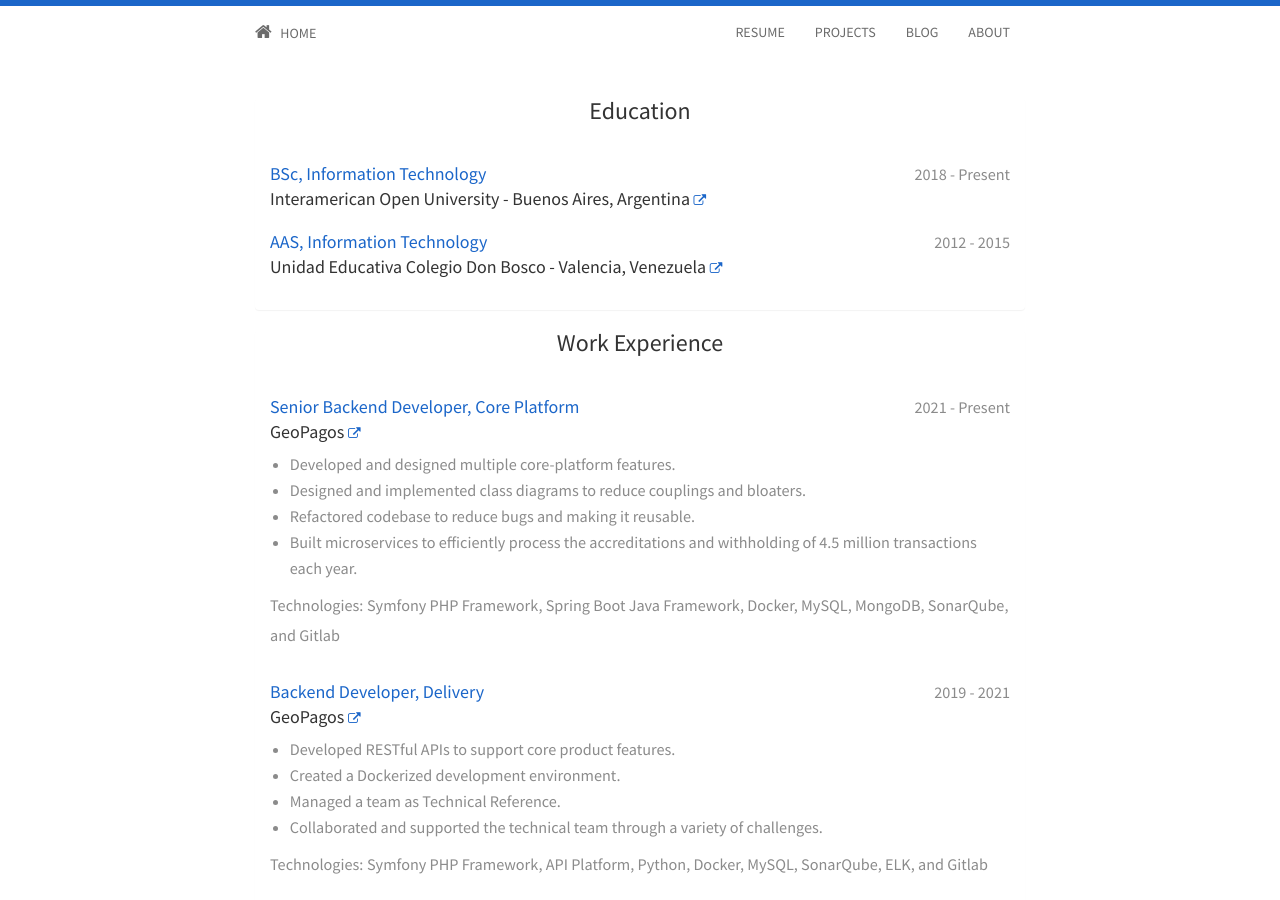
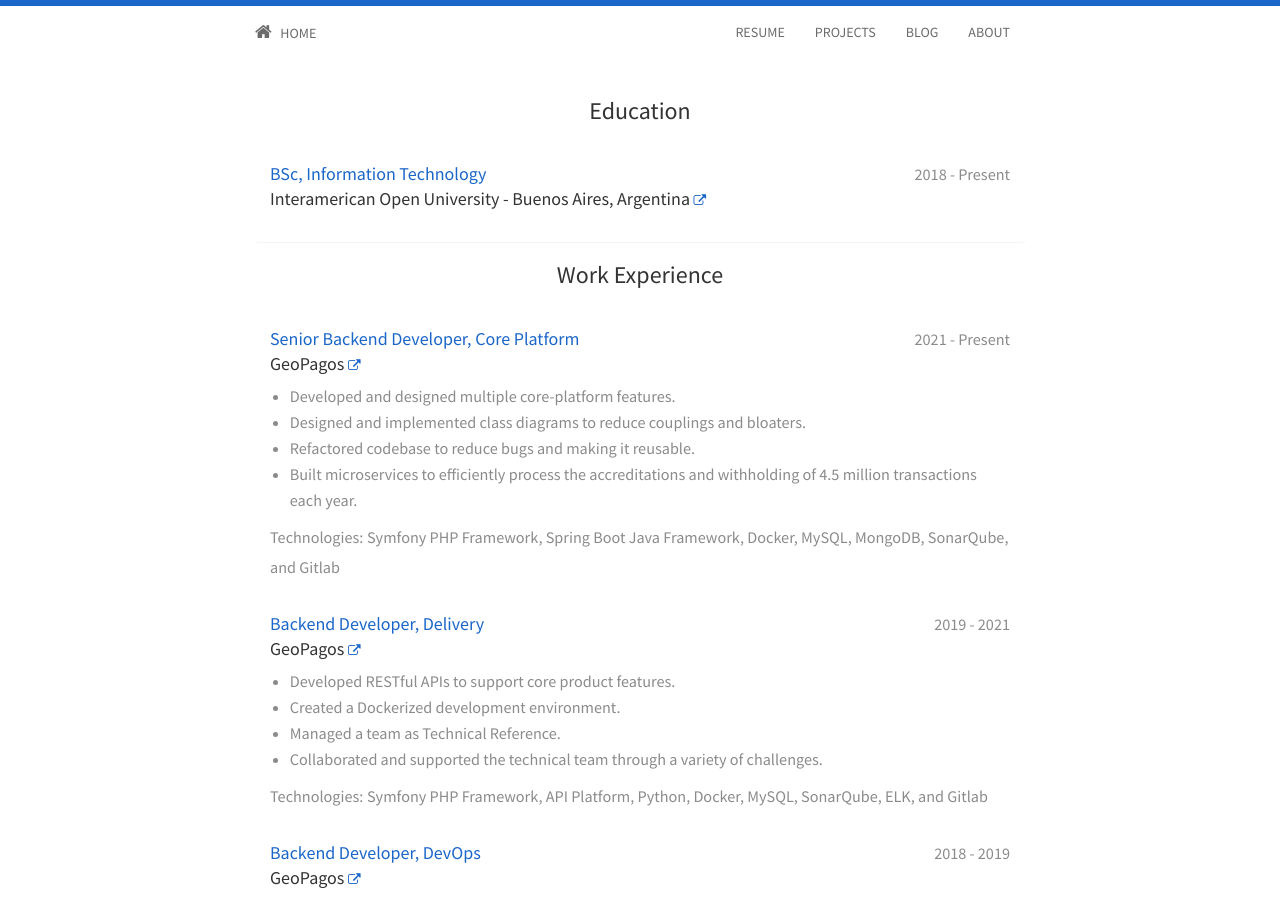
Before and after one commit to jfernancordova/jfernancordova.github.io, a Jekyll site: the page built from resume.html, in a window 1280 px wide and 900 px high. Built offline with Jekyll 4.4.1, drawn with Linux system fonts in a browser that asks for light colours; nearby versions of some CDN libraries.

Commit message:
Update resume.html

```diff
--- a/resume.html
+++ b/resume.html
@@ -15,19 +15,6 @@
             Interamerican Open University - Buenos Aires, Argentina
             <a
               href="https://www.uai.edu.ar/facultades/tecnolog%C3%ADa-inform%C3%A1tica/"
-              target="_blank"
-            >
-              <i class="fa fa-external-link" style="font-size: 70%;"></i>
-            </a>
-          </span>
-        </h5>
-        <h5 class="project closer">
-          <span class="title">AAS, Information Technology</span>
-          <span class="dates">2012 - 2015</span>
-          <span class="company">
-            Unidad Educativa Colegio Don Bosco - Valencia, Venezuela
-            <a
-              href="https://www.linkedin.com/company/unidad-educativa-colegio-don-bosco/about/"
               target="_blank"
             >
               <i class="fa fa-external-link" style="font-size: 70%;"></i>
```
